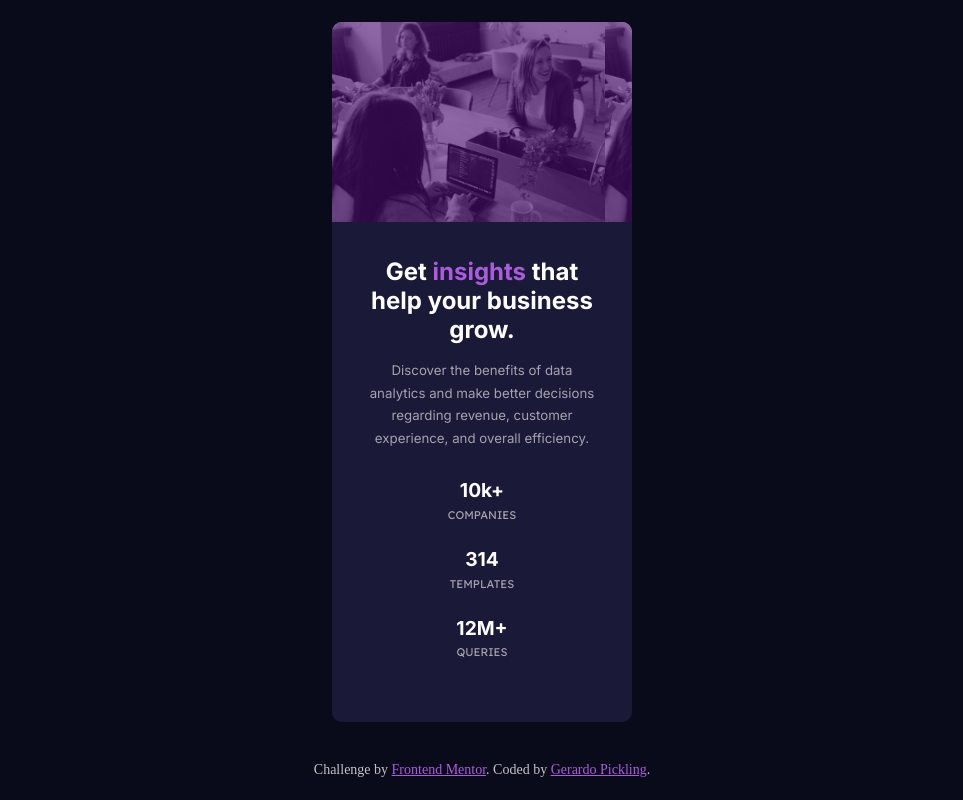
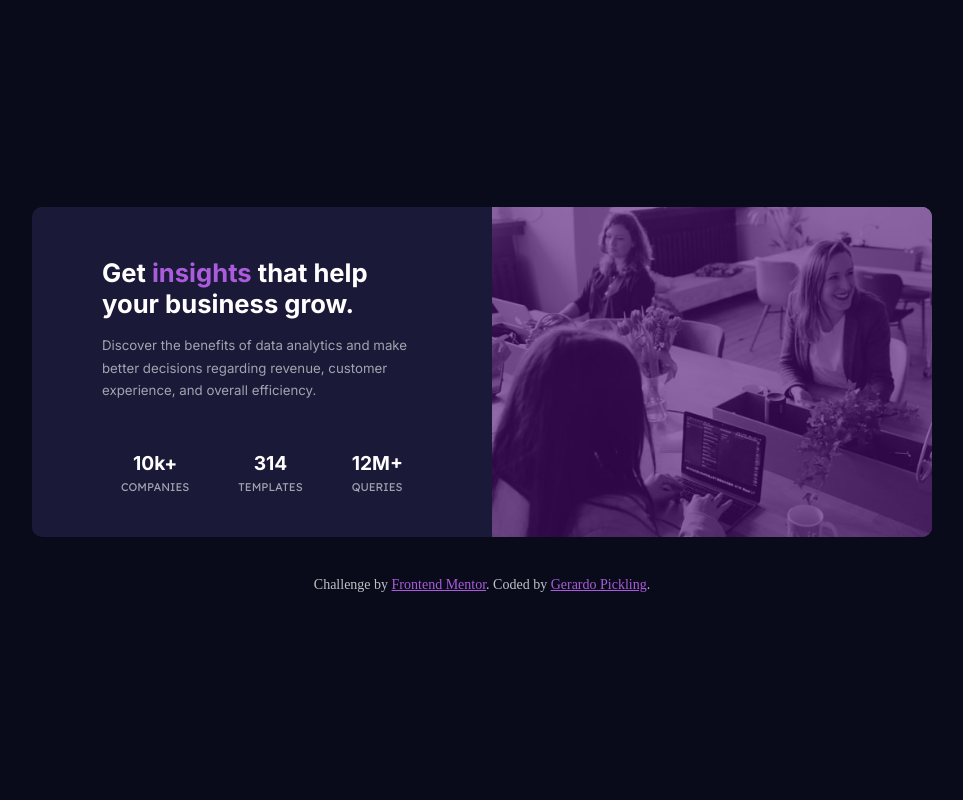
Before and after one commit to Evan05D/STATS-PREVIEW-CARD-COMPONENT, a plain HTML site: page index.html in a window 1536 px wide. Shown: the whole page, without its empty margins (286-1249 px from the left). Drawn offline with Linux system fonts and the light colour scheme.

Commit message:
MediaQuery

```diff
--- a/index.html
+++ b/index.html
@@ -6,7 +6,7 @@
   <link rel="stylesheet" href="styles.css">
   <link rel="icon" type="image/png" sizes="32x32" href="./images/favicon-32x32.png">
 
-  <title>Frontend Mentor | Stats preview card component</title>
+  <title>Stats preview card component</title>
 
 
 </head>
@@ -16,10 +16,10 @@
       <div class="img"></div>
       <div class="img-color"></div>
     </div>
+    <div class="content-container">
       <h1>Get <b>insights</b> that help your business grow.</h1>
-
-    <p class="paragraph-content">Discover the benefits of data analytics and make better decisions regarding revenue, customer
-    experience, and overall efficiency.</p>
+      <p class="paragraph-content">Discover the benefits of data analytics and make better decisions regarding revenue, customer experience, and overall efficiency.</p>
+      <div class="contain-ctq-flex">
         <div class="contain-ctq">
           <strong>10k+</strong>
           <p>COMPANIES</p>
@@ -32,6 +32,8 @@
           <strong>12M+</strong>
           <p>QUERIES</p>
         </div>
+      </div>
+    </div>
   </main>
   <div class="attribution">
     Challenge by <a href="https://www.frontendmentor.io?ref=challenge" target="_blank">Frontend Mentor</a>.
--- a/styles.css
+++ b/styles.css
@@ -105,3 +105,58 @@ body {
 .attribution a {
   color: var(--softViolet);
 }
+
+@media screen and (min-width:  1440px){
+  #main-container {
+    width: 900px;
+    height:  330px;
+    border-radius: 10px;
+    display: flex;
+    flex-direction: row-reverse;
+    align-items: center;
+    text-align: center;
+
+  }
+  #main-container .img-container .img {
+    background-image: url(./images/image-header-desktop.jpg);
+    background-size: cover;
+    position: absolute;
+    width: 440px;
+    height: 330px;
+    border-radius: 0 10px 10px 0;
+  }
+
+  #main-container .img-container .img-color {
+    background-color: rgba(76, 12, 116, 0.6);
+    background-size: cover;
+    position: relative;
+    width: 440px;
+    height: 330px;
+    border-radius: 0 10px 10px 0;
+  }
+
+  #main-container .content-container {
+    width: 460px;
+    height: 330px;
+    margin: 30px 40px 0 40px;
+  }
+
+  #main-container h1 {
+    font-size: 1.6em;
+    text-align: start;
+  }
+
+  #main-container p {
+    text-align: start;
+  }
+
+  #main-container .contain-ctq-flex {
+    display: flex;
+    align-items: flex-start;
+    justify-content: space-evenly;
+    margin-top: 50px;
+
+  }
+
+
+}
```
Lines whose indentation alone changed are shown as unchanged.
